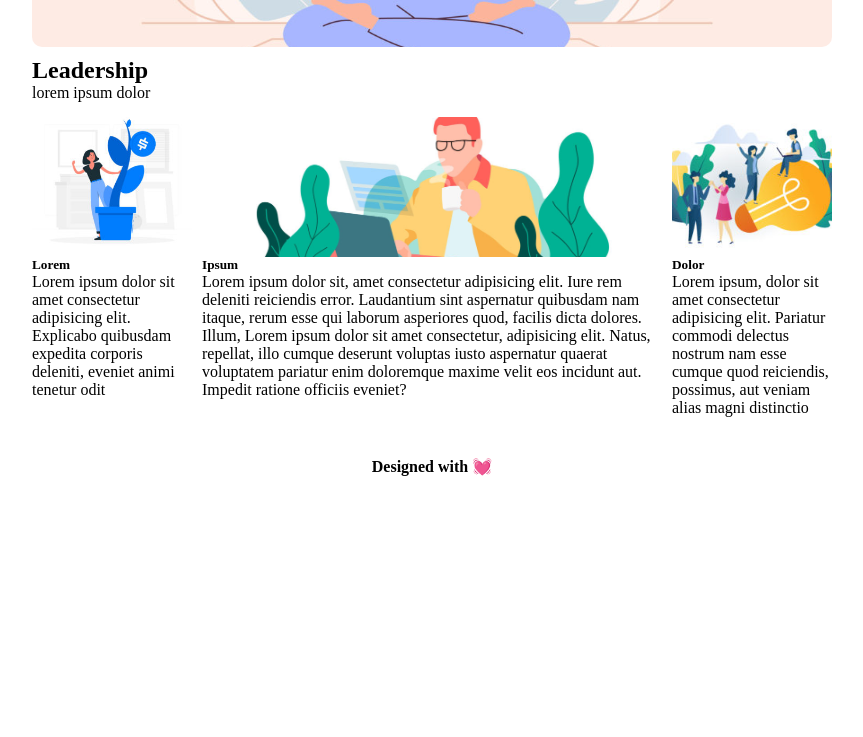
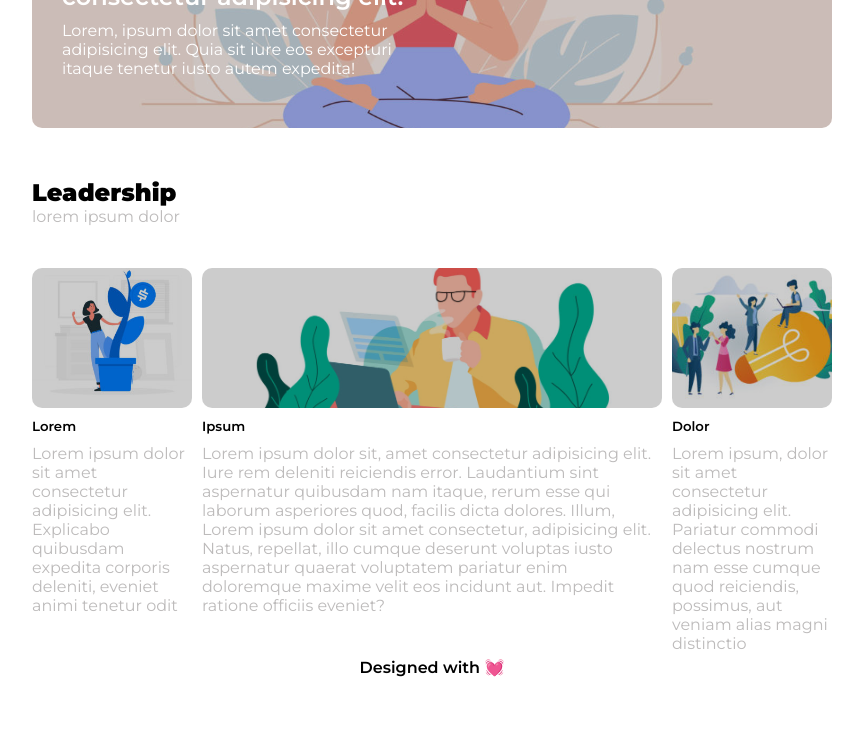
Before and after one commit to GiulianoPrimavera/htmlcss-wp, a plain HTML site: page index.html in a window 1280 px wide. Shown: the part 380-1117 px from the top of the page, without its empty margins (208-1071 px from the left). Before the commit the page ends 866 px from the top, so only its background shows below. Drawn offline with Linux system fonts and the light colour scheme.

Commit message:
aggiunto overlay, font e rifinito margini

```diff
--- a/css/style.css
+++ b/css/style.css
@@ -3,15 +3,19 @@
     padding: 0;
     box-sizing: border-box;
 }
+body{
+    font-family: 'Montserrat', sans-serif;;
+}
 
 /* selettore avanzato */
 header, footer, .hero, .sezione2{
-    margin: 10px auto;
+    margin: 50px auto;
     width: 800px;
 
 }
 footer{
     text-align: center;
+    margin-top: 20px;
 }
 
 ul{
@@ -27,6 +31,13 @@ li a{
 li a:hover{
     background-color: rgb(211, 211, 211);
 }
+h1{
+    font-weight: 900px;
+}
+h5, h4, h2{
+    font-weight: 600;
+    padding: 10px 0;
+}
 
 .logo{
     width: 140px;
@@ -40,6 +51,15 @@ li a:hover{
     background-position: center;
     object-fit: cover;
     position: relative;
+    color: white;
+}
+.hero::after{
+    content: "";
+    position: absolute;
+    height: 100%;
+    width: 100%;
+    background-color: rgba(0,0,0,.2);
+    border-radius: 10px;
 }
 .presentazione{
     position: absolute;
@@ -47,7 +67,8 @@ li a:hover{
     bottom: 0;
     left: 0;
     padding-bottom: 50px;
-    padding-left: 30px
+    padding-left: 30px;
+    z-index: 3;
 }
 /* sulla sezione centrale uso float:left per gli elementi interni e clearfix per il contenitore, per la classe row */
 
@@ -68,7 +89,7 @@ li a:hover{
 
 .sezione_sottotitolo{
     height: 50px;
-    margin-bottom: 10px;
+    margin-bottom: 40px;
 }
 .colonna_centrale{
     float: left;
@@ -98,9 +119,15 @@ li a:hover{
 .immagine_destra{
     background-image: url(../img/img-3.jpg);
 }
-.immagine_destra::after{
+.banner::after{
+    content: "";
     position: absolute;
+    height: 100%;
     width: 100%;
-    height: 100%;
-    background-color: rgba(0, 0, 0, 0.6);
+    background-color: rgba(0,0,0,.2);
+    border-radius: 10px;
 }
+
+.text_lightgrey{
+    color: rgb(189, 187, 187);
+}
--- a/index.html
+++ b/index.html
@@ -1,9 +1,15 @@
 <!DOCTYPE html>
 <html>
+
 <head>
     <link rel="stylesheet" href="css/style.css">
+    <link rel="preconnect" href="https://fonts.googleapis.com">
+    <link rel="preconnect" href="https://fonts.gstatic.com" crossorigin>
+    <link href="https://fonts.googleapis.com/css2?family=Montserrat:wght@200;300;400;500;600;900&display=swap"
+        rel="stylesheet">
     <title>wordpress_finale</title>
 </head>
+
 <body>
 
     <header>
@@ -24,33 +30,44 @@
         <section class="hero border_radius">
             <div class="presentazione">
                 <h2>Lorem ipsum dolor, sit amet consectetur adipisicing elit.</h2>
-                    <p>Lorem, ipsum dolor sit amet consectetur adipisicing elit. Quia sit iure eos excepturi itaque tenetur iusto autem expedita!</p>
+                <p>Lorem, ipsum dolor sit amet consectetur adipisicing elit. Quia sit iure eos excepturi itaque tenetur
+                    iusto autem expedita!</p>
             </div>
         </section>
 
         <section class="sezione2">
             <div class="sezione_sottotitolo">
                 <h1>Leadership</h1>
-                    <p>lorem ipsum dolor</p>
+                <p class="text_lightgrey">lorem ipsum dolor</p>
             </div>
 
             <!-- Florian dice che in un div in cui ci sono elementi floattanti ed elementi non floattanti è consigliato racchiudere gli elementi floattanti in un div interno da quelli non floattanti -->
-                <div class="row clearfix"> <!-- le classi "row" vengono utilizzate per le classi contententi elementi floattanti -->
+            <div class="row clearfix">
+                <!-- le classi "row" vengono utilizzate per le classi contententi elementi floattanti -->
                 <div class="colonna_laterali">
                     <div class="immagine_sinistra banner border_radius"></div>
                     <h5>Lorem</h5>
-                       <p>Lorem ipsum dolor sit amet consectetur adipisicing elit. Explicabo quibusdam expedita corporis deleniti, eveniet animi tenetur odit </p>
+                    <p class="text_lightgrey">Lorem ipsum dolor sit amet consectetur adipisicing elit. Explicabo
+                        quibusdam expedita corporis deleniti, eveniet animi tenetur odit </p>
                 </div>
 
                 <div class="colonna_centrale">
                     <div class="immagine_centrale banner border_radius"></div>
                     <h5>Ipsum</h5>
-                        <p>Lorem ipsum dolor sit, amet consectetur adipisicing elit. Iure rem deleniti reiciendis error. Laudantium sint aspernatur quibusdam nam itaque, rerum esse qui laborum asperiores quod, facilis dicta dolores. Illum, <assumenda class="lor">Lorem ipsum dolor sit amet consectetur, adipisicing elit. Natus, repellat, illo cumque deserunt voluptas iusto aspernatur quaerat voluptatem pariatur enim doloremque maxime velit eos incidunt aut. Impedit ratione officiis eveniet?</assumenda></p>
+                    <p class="text_lightgrey">Lorem ipsum dolor sit, amet consectetur adipisicing elit. Iure rem
+                        deleniti reiciendis error. Laudantium sint aspernatur quibusdam nam itaque, rerum esse qui
+                        laborum asperiores quod, facilis dicta dolores. Illum, <assumenda class="lor">Lorem ipsum dolor
+                            sit amet consectetur, adipisicing elit. Natus, repellat, illo cumque deserunt voluptas iusto
+                            aspernatur quaerat voluptatem pariatur enim doloremque maxime velit eos incidunt aut.
+                            Impedit ratione officiis eveniet?</assumenda>
+                    </p>
                 </div>
                 <div class="colonna_laterali">
                     <div class="immagine_destra banner border_radius"></div>
                     <h5>Dolor</h5>
-                        <p>Lorem ipsum, dolor sit amet consectetur adipisicing elit. Pariatur commodi delectus nostrum nam esse cumque quod reiciendis, possimus, aut veniam alias magni distinctio</p>
+                    <p class="text_lightgrey">Lorem ipsum, dolor sit amet consectetur adipisicing elit. Pariatur commodi
+                        delectus nostrum nam esse cumque quod reiciendis, possimus, aut veniam alias magni distinctio
+                    </p>
                 </div>
             </div>
         </section>
@@ -60,4 +77,5 @@
         <h4>Designed with &#128147;</h4>
     </footer>
 </body>
+
 </html>
```
Lines whose indentation alone changed are shown as unchanged.
